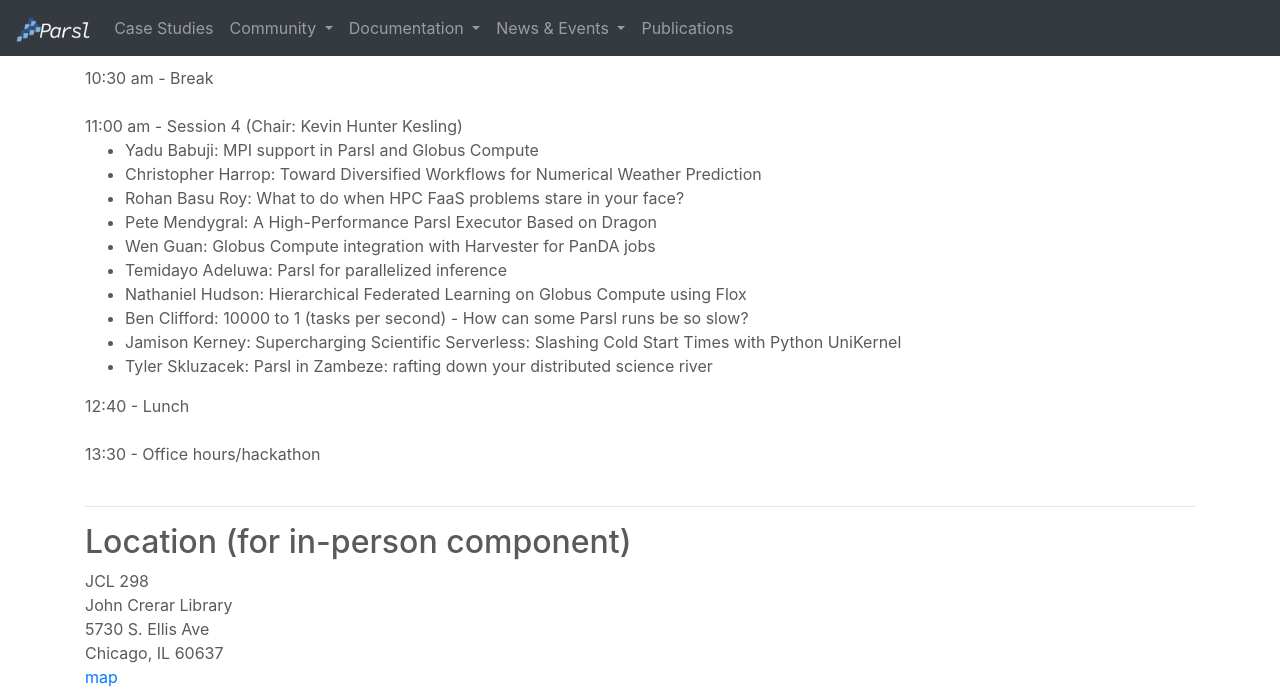
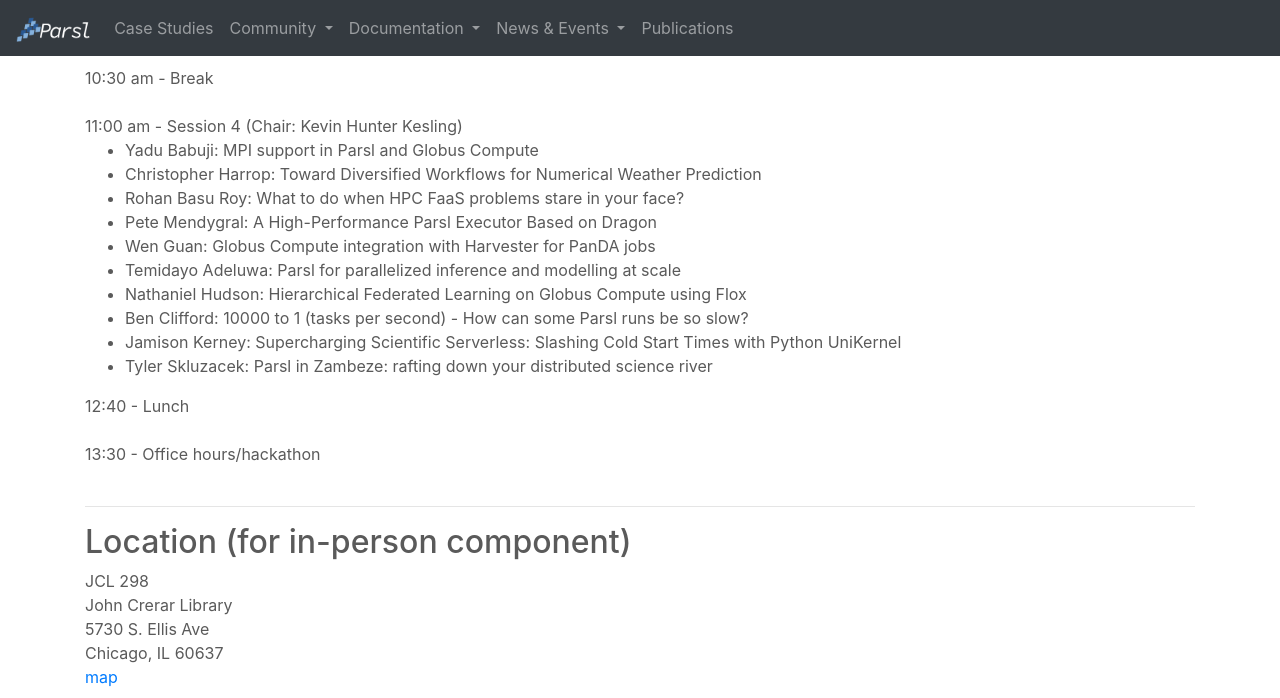
Before and after one commit to Parsl/parsl.github.io, a Jekyll site: the page built from parslfest/parslfest2023.html, in a window 1280 px wide and 900 px high, scrolled down 2258 px, cut to the strip 0-698 px from the top of the window. Built offline with Jekyll 4.4.1, drawn with Linux system fonts in a browser that asks for light colours.

Commit message:
Update parslfest2023.html

```diff
--- a/parslfest/parslfest2023.html
+++ b/parslfest/parslfest2023.html
@@ -122,7 +122,7 @@
 		<li>Rohan Basu Roy: What to do when HPC FaaS problems stare in your face?</li>
 		<li>Pete Mendygral: A High-Performance Parsl Executor Based on Dragon</li>
 		<li>Wen Guan: Globus Compute integration with Harvester for PanDA jobs</li>
-		<li>Temidayo Adeluwa: Parsl for parallelized inference </li>
+		<li>Temidayo Adeluwa: Parsl for parallelized inference and modelling at scale</li>
 		<li>Nathaniel Hudson: Hierarchical Federated Learning on Globus Compute using Flox</li>
 		<li>Ben Clifford: 10000 to 1 (tasks per second) - How can some Parsl runs be so slow?</li>
 		<li>Jamison Kerney: Supercharging Scientific Serverless: Slashing Cold Start Times with Python UniKernel</li>
```
